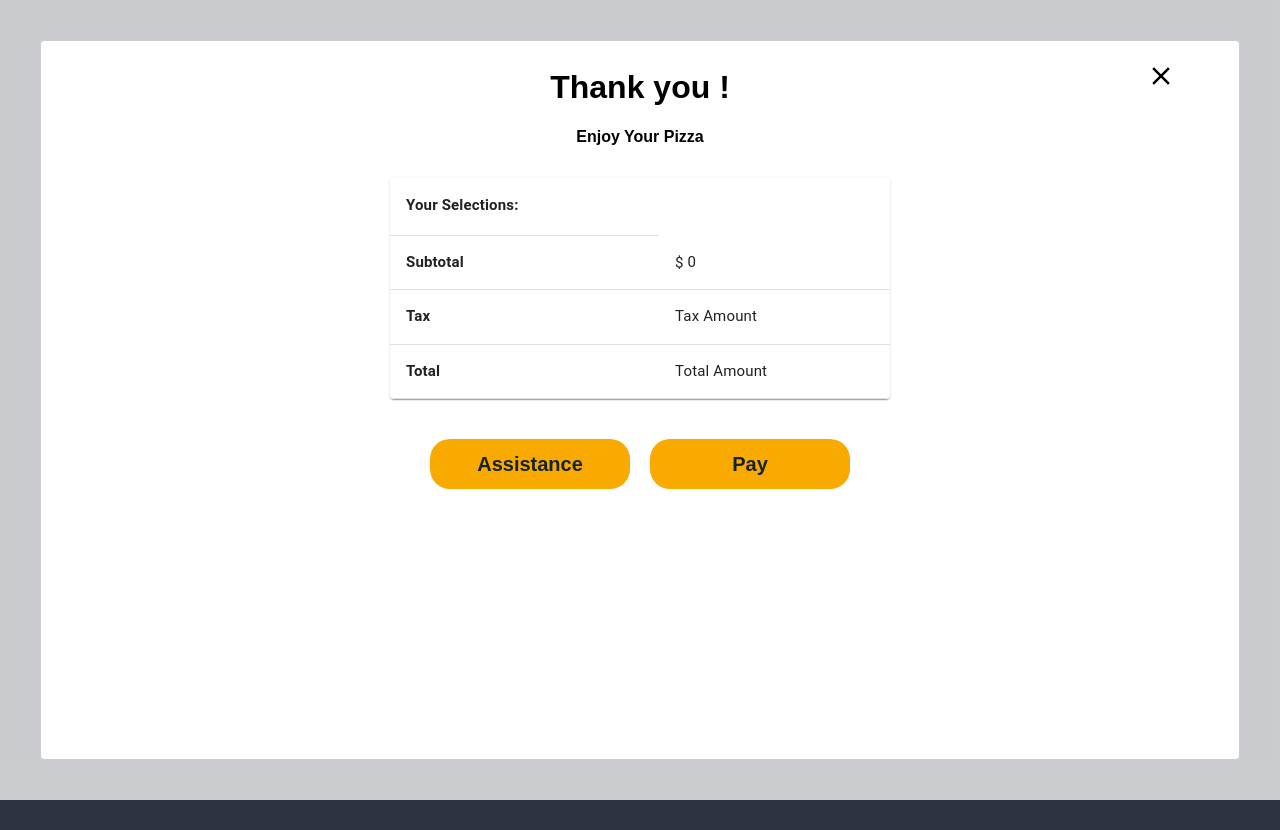
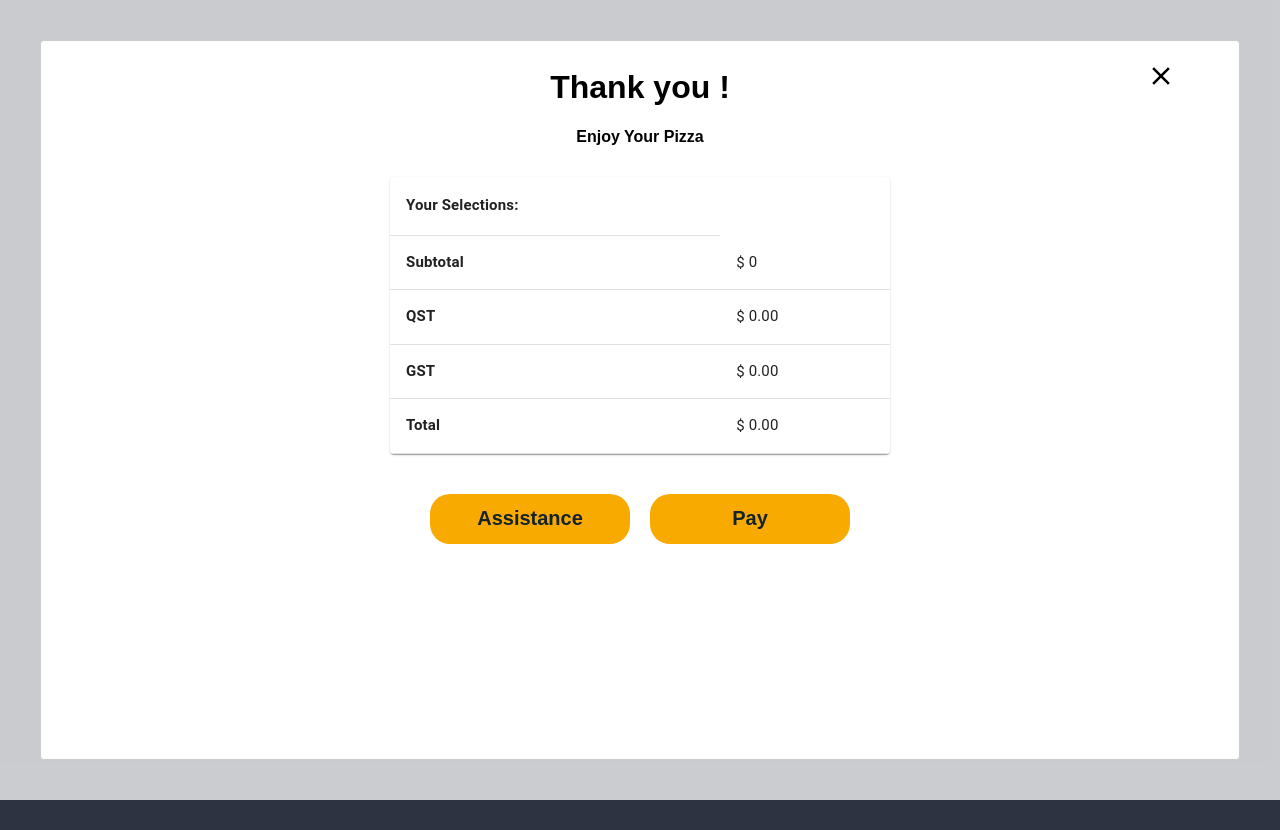
Before and after one commit to Brutalvik/pizzakiosk, a React (Create React App) app: page / in a window 1280 px wide. Both pictures are taken after a click on the button "Done". Built offline with nearby package versions, Linux system fonts and the light colour scheme.

Commit message:
Added Taxes and Total

```diff
--- a/src/Components/Modalwin.js
+++ b/src/Components/Modalwin.js
@@ -44,6 +44,13 @@ const Modalwin = observer(() => {
         store.drinks.filter(drink => drink.quantity > 0).map(drink => drink.price * drink.quantity),
         store.deserts.filter(desert => desert.quantity > 0).map(desert => desert.price * desert.quantity)
     ]
+
+    var sub = parseFloat(subtotal.map(
+        subtotal => subtotal.map(sub => sub).reduce((a, b) => a+b, 0))
+        .reduce((a, b) => a+b, 0).toFixed(2))
+
+    var GST = 0.05
+    var QST = 0.09975
 
     const cartData = (product) => {
         return {product}
@@ -118,22 +125,32 @@ const Modalwin = observer(() => {
                                         Subtotal
                                     </TableCell>
                                     <TableCell>
-                                        $ {subtotal.map(
-                                            subtotal => subtotal.map(sub => sub).reduce((a, b) => a+b, 0))
-                                            .reduce((a, b) => a+b, 0)}
+                                        $ {sub}
                                     </TableCell>
                                 </TableRow>
                                 <TableRow>
                                     <TableCell className={classes.tableFoot}>
-                                        Tax
+                                        QST
                                     </TableCell>
-                                    <TableCell>Tax Amount</TableCell>
+                                    <TableCell>
+                                    $ {(sub * QST).toFixed(2)}
+                                    </TableCell>
+                                </TableRow>
+                                <TableRow>
+                                    <TableCell className={classes.tableFoot}>
+                                        GST
+                                    </TableCell>
+                                    <TableCell>
+                                    $ {(sub * GST).toFixed(2)}
+                                    </TableCell>
                                 </TableRow>
                                 <TableRow>
                                     <TableCell className={classes.tableFoot}>
                                         Total
                                     </TableCell>
-                                    <TableCell>Total Amount</TableCell>
+                                    <TableCell>
+                                        $ {(sub + (sub * QST) + (sub * GST)).toFixed(2)}
+                                    </TableCell>
                                 </TableRow>
                             </Table>
                         </TableContainer>
```
